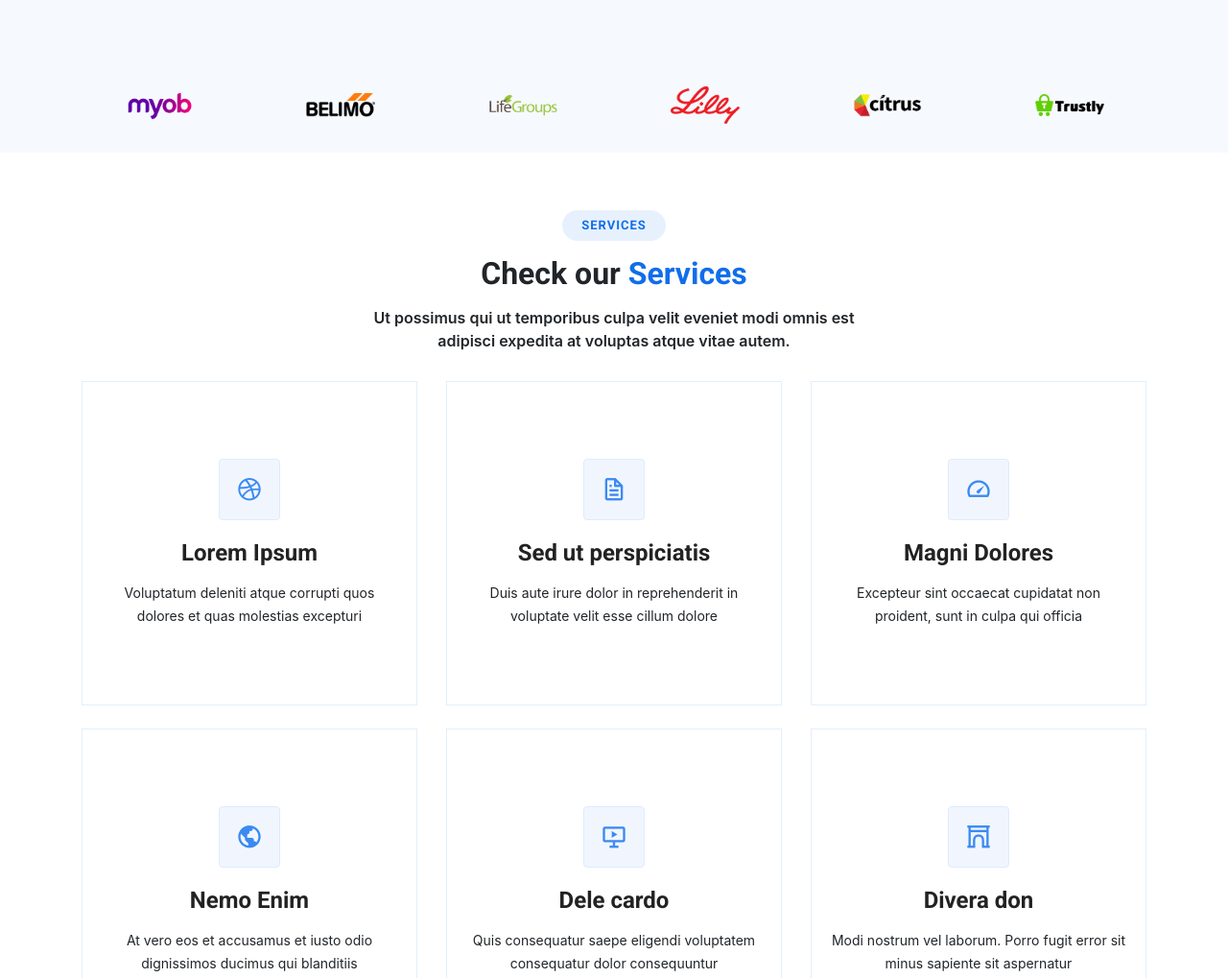
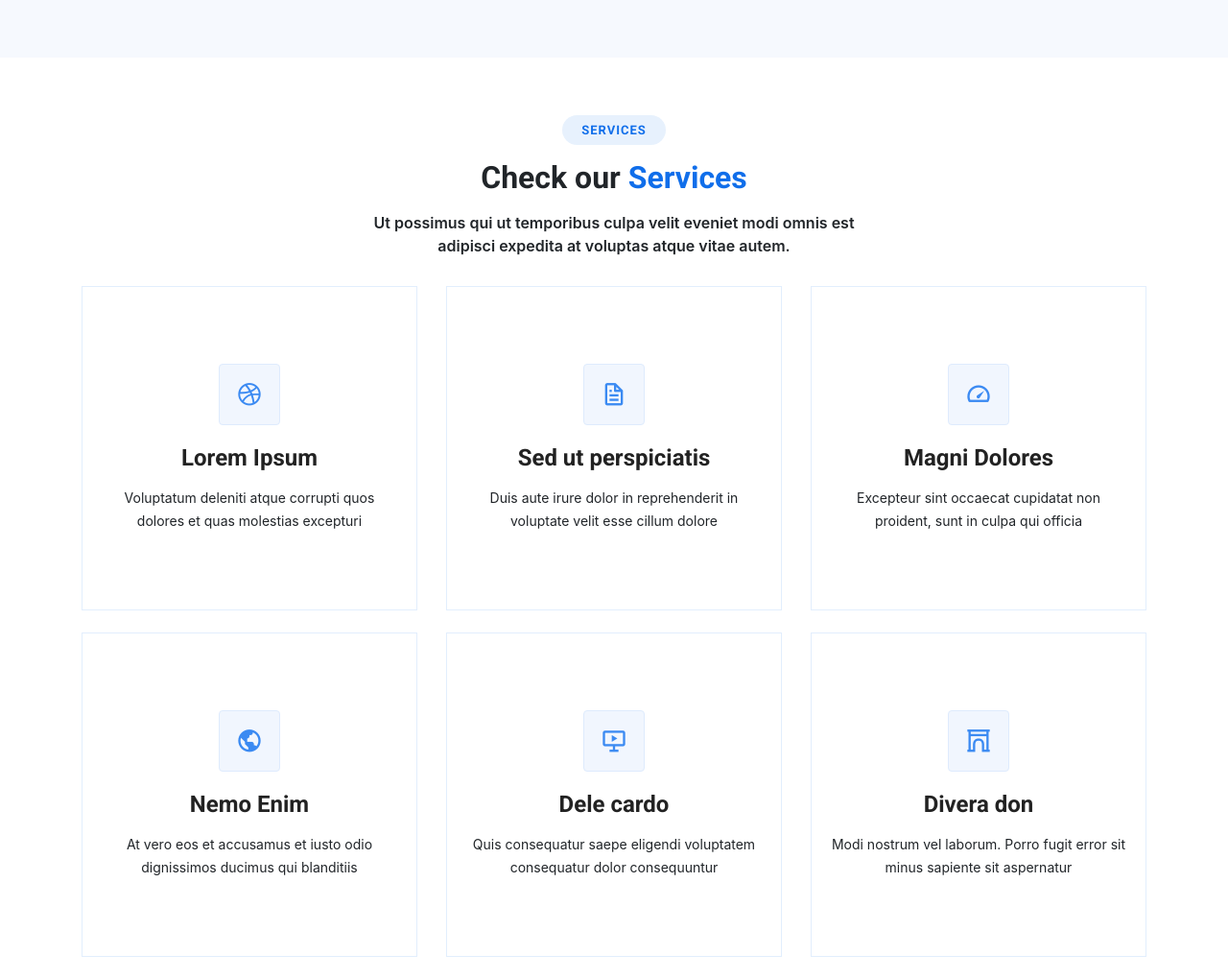
Before and after one commit to codewithmesfin/ecs, a website with bundled scripts: page build/index.html in a window 1280 px wide. Shown: the part 1722-2741 px from the top of the page at 96% size. Built offline with nearby package versions, Linux system fonts and the light colour scheme.

Commit message:
update changes

```diff
--- a/build/index.html
+++ b/build/index.html
@@ -182,41 +182,6 @@
 
       </div>
     </section><!-- End About Section -->
-
-    <!-- ======= Clients Section ======= -->
-    <section id="clients" class="clients section-bg">
-      <div class="container" data-aos="zoom-in">
-
-        <div class="row">
-
-          <div class="col-lg-2 col-md-4 col-6 d-flex align-items-center justify-content-center">
-            <img src="assets/img/clients/client-1.png" class="img-fluid" alt="">
-          </div>
-
-          <div class="col-lg-2 col-md-4 col-6 d-flex align-items-center justify-content-center">
-            <img src="assets/img/clients/client-2.png" class="img-fluid" alt="">
-          </div>
-
-          <div class="col-lg-2 col-md-4 col-6 d-flex align-items-center justify-content-center">
-            <img src="assets/img/clients/client-3.png" class="img-fluid" alt="">
-          </div>
-
-          <div class="col-lg-2 col-md-4 col-6 d-flex align-items-center justify-content-center">
-            <img src="assets/img/clients/client-4.png" class="img-fluid" alt="">
-          </div>
-
-          <div class="col-lg-2 col-md-4 col-6 d-flex align-items-center justify-content-center">
-            <img src="assets/img/clients/client-5.png" class="img-fluid" alt="">
-          </div>
-
-          <div class="col-lg-2 col-md-4 col-6 d-flex align-items-center justify-content-center">
-            <img src="assets/img/clients/client-6.png" class="img-fluid" alt="">
-          </div>
-
-        </div>
-
-      </div>
-    </section><!-- End Clients Section -->
 
     <!-- ======= Services Section ======= -->
     <section id="services" class="services">
```
Also changed, not shown: 1 other file.
